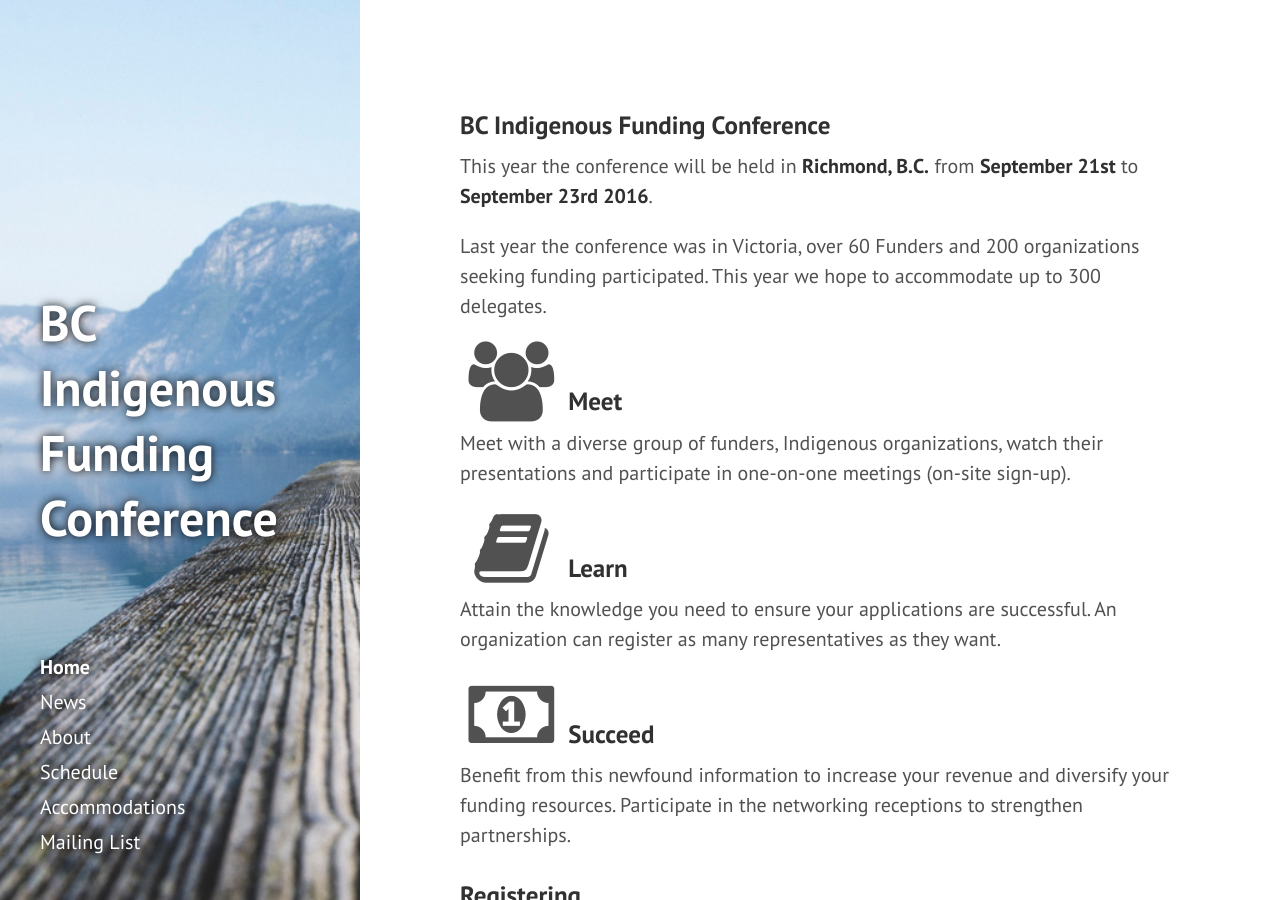
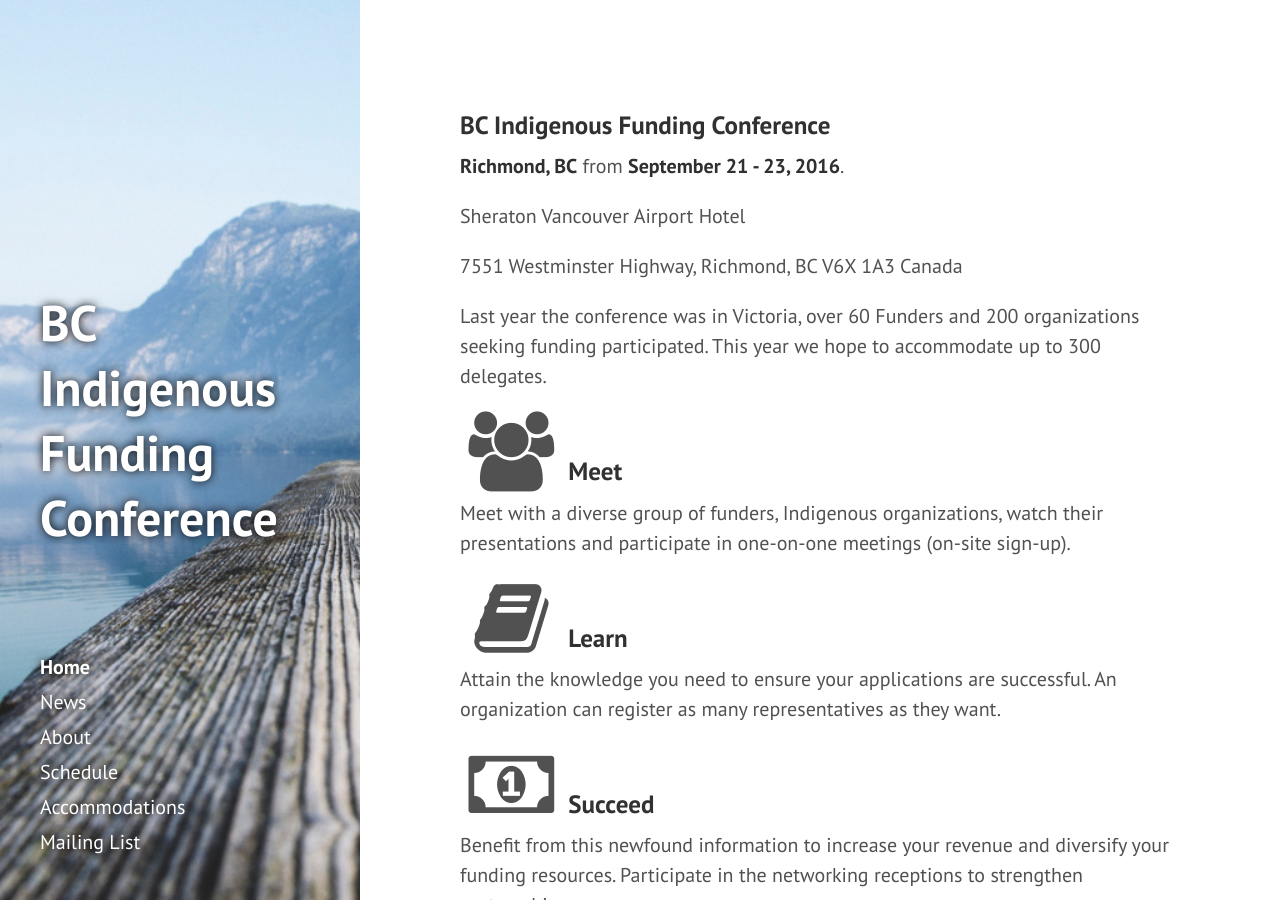
Before and after one commit to BCAAFC/funding-conference-2016, a Jekyll site: the page built from index.md, in a window 1280 px wide and 900 px high. Built offline with Jekyll 4.4.1, drawn with Linux system fonts in a browser that asks for light colours; nearby versions of some CDN libraries.

Commit message:
location added

```diff
--- a/index.md
+++ b/index.md
@@ -5,7 +5,13 @@ title: Index
 
 ### BC Indigenous Funding Conference ##
 
-This year the conference will be held in **Richmond, B.C.** from **September 21st** to **September 23rd 2016**.
+**Richmond, BC** from **September 21 - 23, 2016**.
+
+Sheraton Vancouver Airport Hotel
+
+7551 Westminster Highway, Richmond, BC V6X 1A3 Canada
+
+
 
 Last year the conference was in Victoria, over 60 Funders and 200 organizations seeking funding participated. This year we hope to accommodate up to 300 delegates.
 
```
